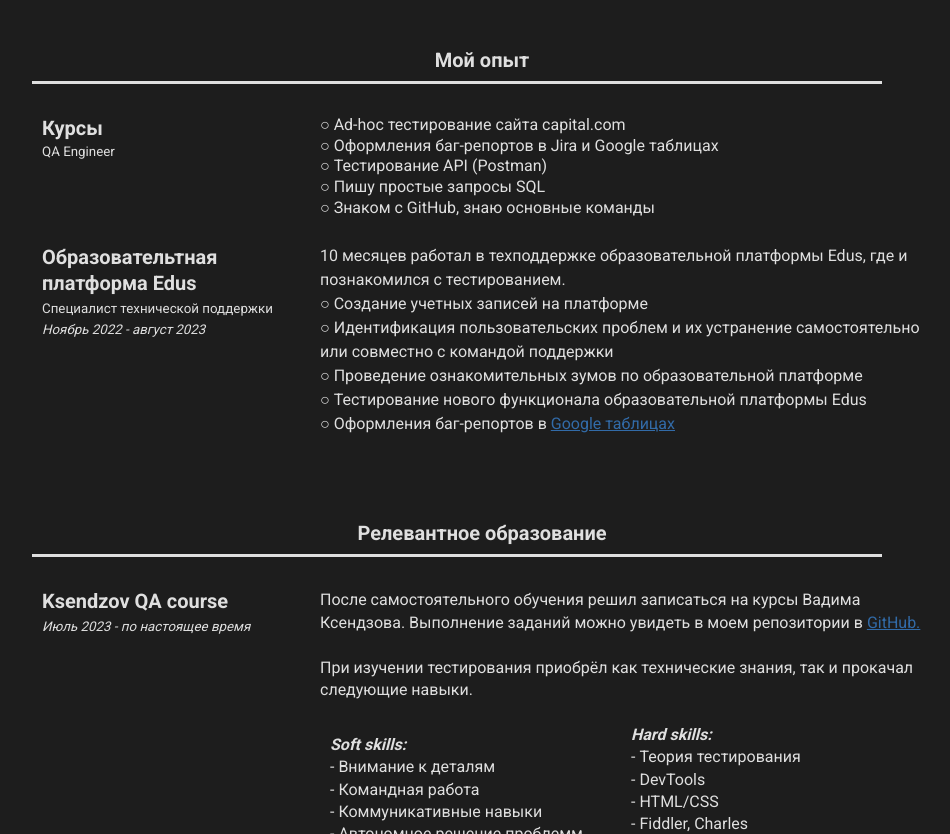
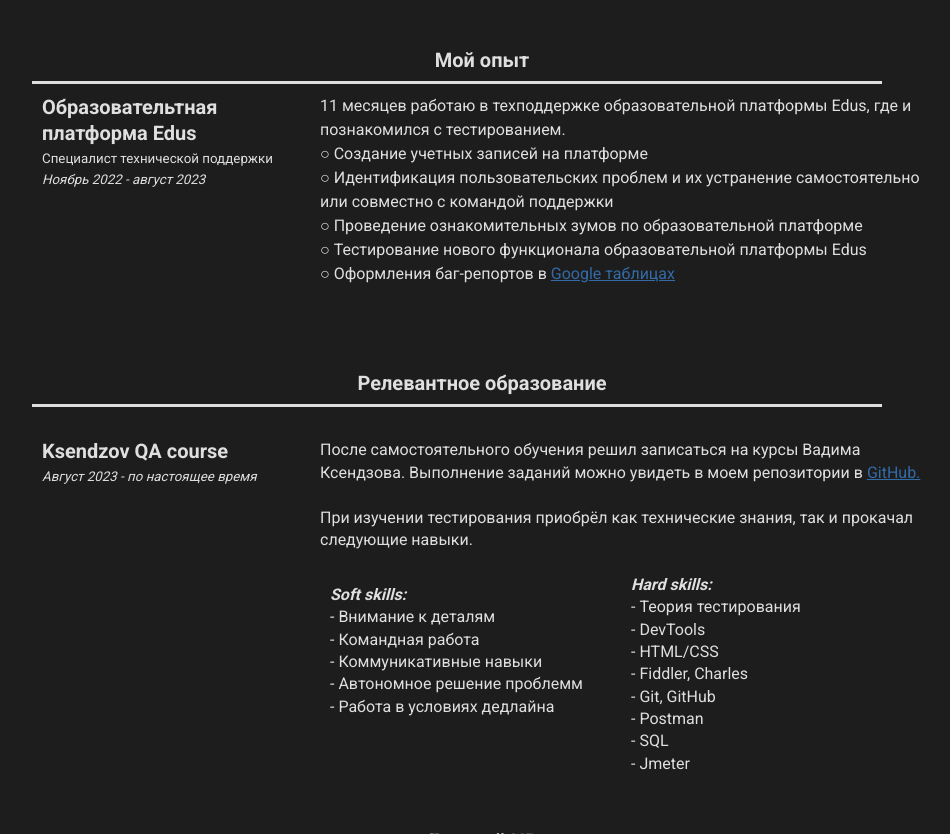
Before and after one commit to atrf87/atrf.github.io, a plain HTML site: page index.html in a window 1280 px wide. Shown: the part 582-1416 px from the top of the page, without its empty margins (158-1108 px from the left). Drawn offline with Linux system fonts and the light colour scheme.

Commit message:
Update index.html

```diff
--- a/index.html
+++ b/index.html
@@ -53,21 +53,6 @@
                 border-top:3px solid #dfdfdf;
                 padding-left:350px">
         </div>
-        <div class="experience">
-            <div class="company"><br>
-                <h3>Курсы</h3>
-                <small><p>QA Engineer<br></p></small>
-            </div>
-            <div class="company-text"><br>
-                <p>
-                    ○   Ad-hoc тестирование сайта capital.com<br>
-                    ○   Оформления баг-репортов в Jira и Google таблицах<br>
-                    ○   Тестирование API (Postman)<br>
-                    ○   Пишу простые запросы SQL <br>
-                    ○   Знаком с GitHub, знаю основные команды
-                </p>
-            </div>
-        </div>
         <div class="experience-scool">
             <div class="school">
                 <h3>Образовательтная платформа Edus</h3>
@@ -76,7 +61,7 @@
             </div>
             <div class="school-text">
                 <p>
-                    10 месяцев работал в техподдержке образовательной платформы Edus, где и познакомился с тестированием. <br>
+                    11 месяцев работаю в техподдержке образовательной платформы Edus, где и познакомился с тестированием. <br>
                     ○ Создание учетных записей на платформе<br>
                     ○ Идентификация пользовательских проблем и их устранение самостоятельно или совместно с
                     командой поддержки<br>
@@ -97,7 +82,7 @@
             <div class="cource">
                 <p><br>
                     <h3>Ksendzov QA course</h3>
-                    <small><em>Июль 2023 - по настоящее время</em></small>
+                    <small><em>Август 2023 - по настоящее время</em></small>
                 </p>
             </div>
             <div class="cource-text"><br>
```
